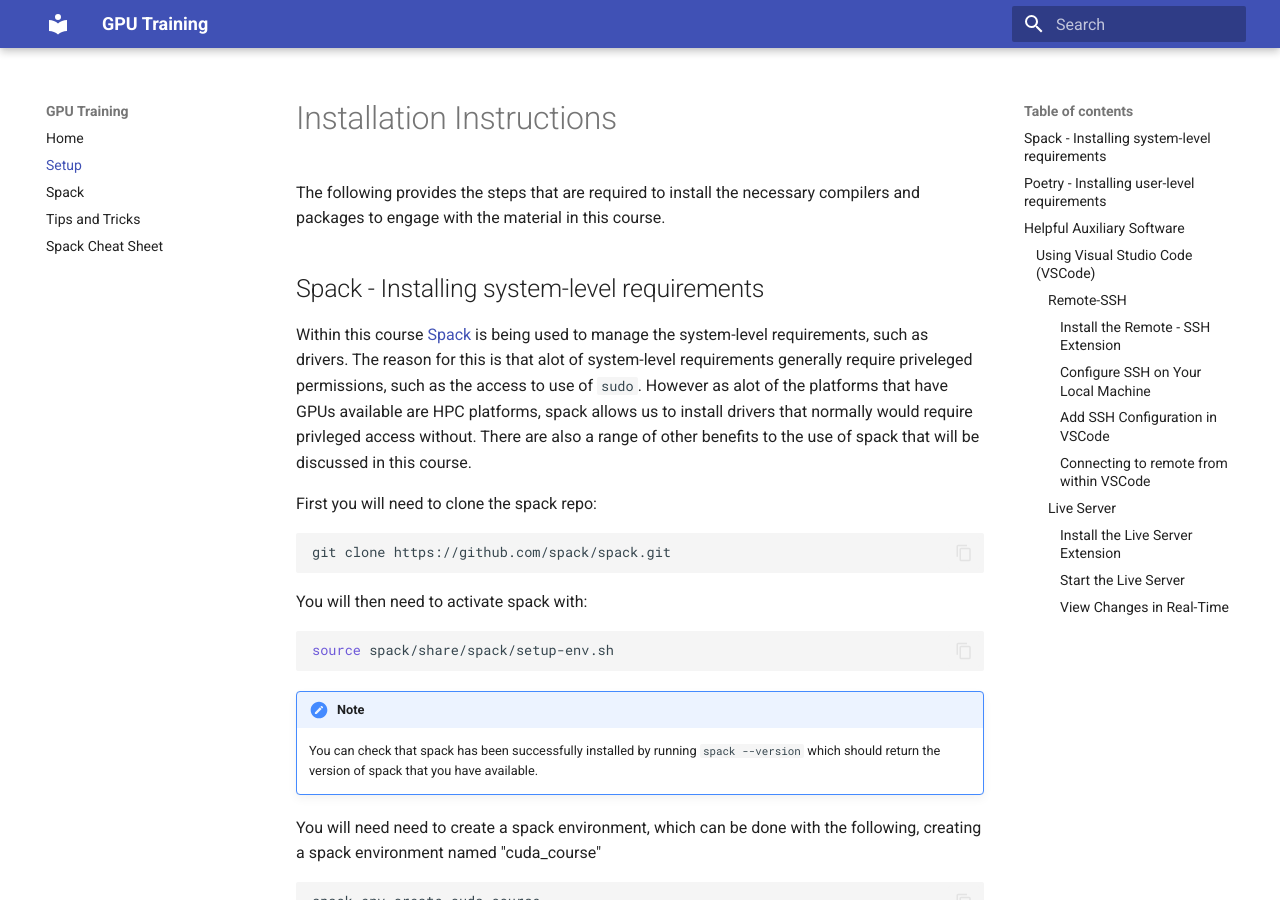
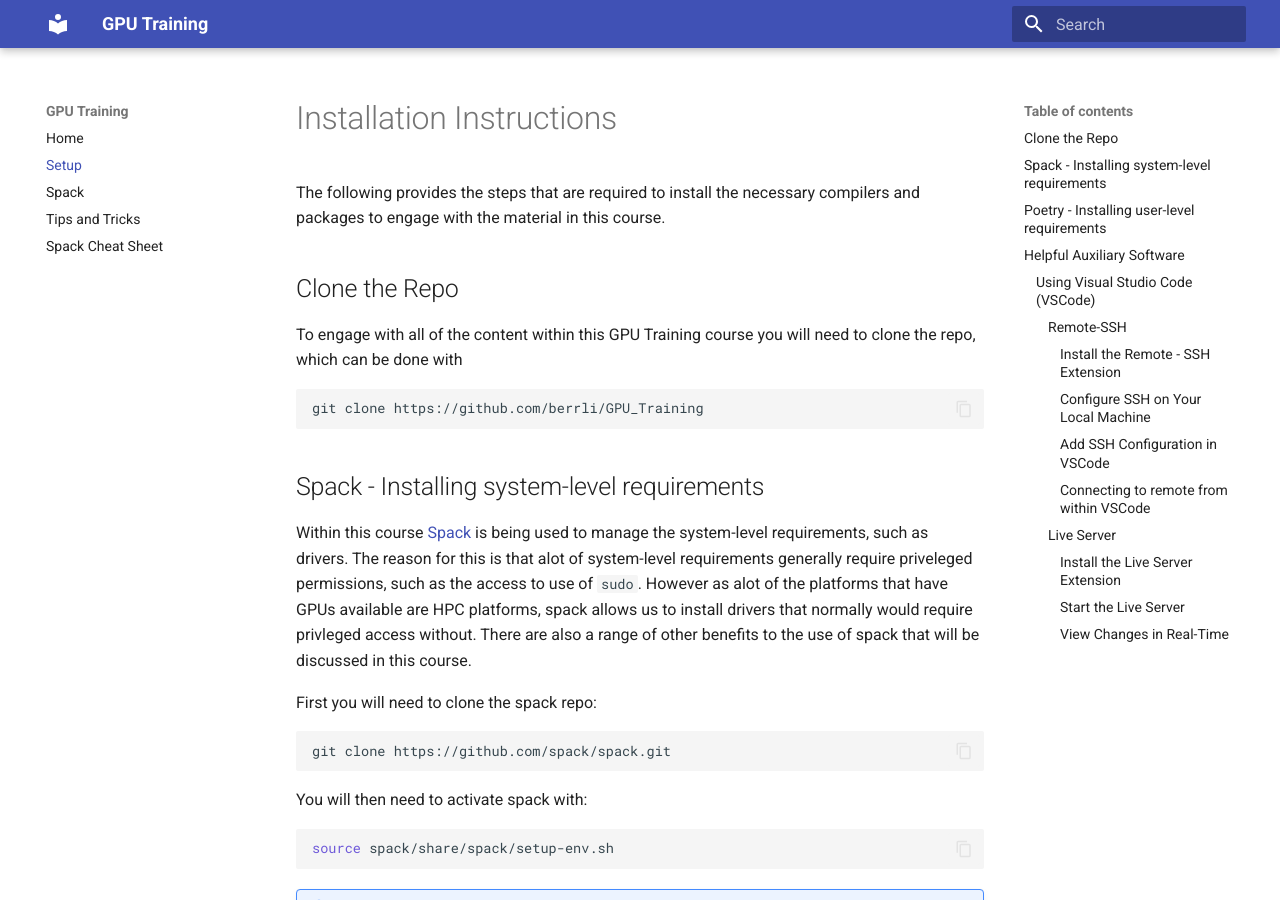
Before and after one commit to berrli/GPU_Training, an MkDocs documentation site: the page built from course/lessons/00_setup.md, in a window 1280 px wide and 900 px high. Built offline with MkDocs 1.6.1 and Material for MkDocs 9.7.7, drawn with Linux system fonts in a browser that asks for light colours.

Commit message:
add guide for cloning the repo

````diff
--- a/course/lessons/00_setup.md
+++ b/course/lessons/00_setup.md
@@ -3,6 +3,15 @@
 # Installation Instructions
 
 The following provides the steps that are required to install the necessary compilers and packages to engage with the material in this course.
+
+## Clone the Repo
+
+To engage with all of the content within this GPU Training course you will need to clone the repo, which can be done with
+
+``` bash
+git clone https://github.com/berrli/GPU_Training
+```
+
 
 ## Spack - Installing system-level requirements
 Within this course [Spack](https://spack.io/) is being used to manage the system-level requirements, such as drivers. The reason for this is that alot of system-level requirements generally require priveleged permissions, such as the access to use of `sudo`. However as alot of the platforms that have GPUs available are HPC platforms, spack allows us to install drivers that normally would require privleged access without. There are also a range of other benefits to the use of spack that will be discussed in this course.
````
